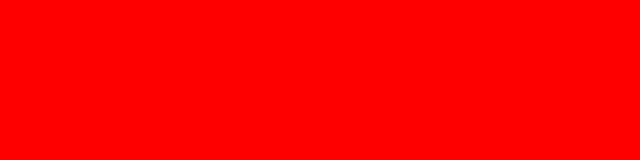
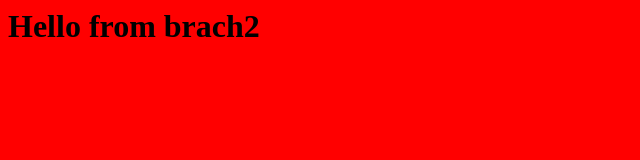
Before and after one commit to pistryak/getstarted, a plain HTML site: page index.html in a window 1280 px wide. Shown: the whole page, without its empty margins (0-640 px from the left). Drawn offline with Linux system fonts and the light colour scheme.

Commit message:
added title

```diff
--- a/index.html
+++ b/index.html
@@ -1,4 +1,5 @@
 <html>
 	<body bgcolor="red">
+		<h1>Hello from brach2</h1>
 	</body>
 </html>
```
